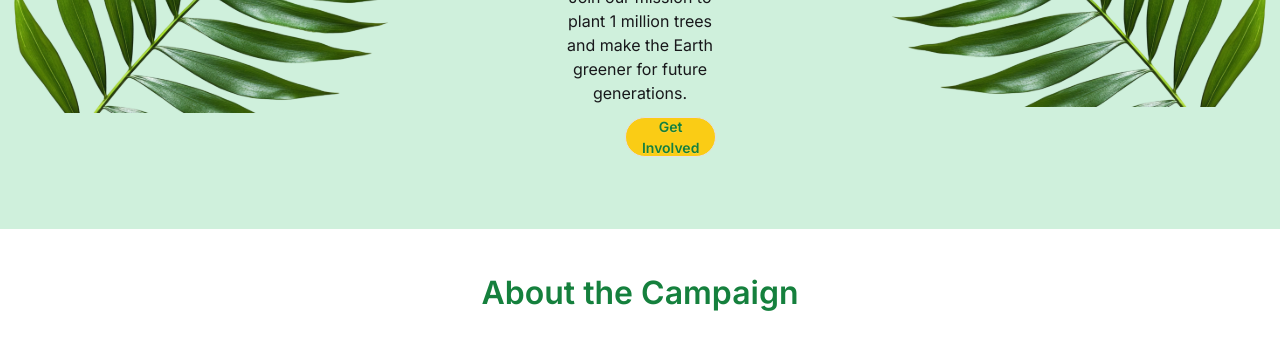
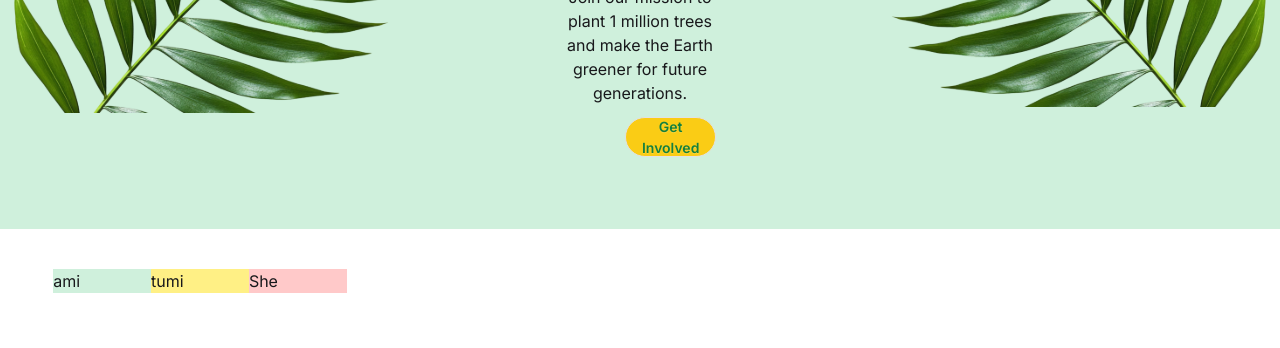
Before and after one commit to montaj25/assignment-06, a plain HTML site: page index.html in a window 1280 px wide. Shown: the part 452-800 px from the top of the page. Drawn offline with nearby package versions, Linux system fonts and the light colour scheme.

Commit message:
added the categories

```diff
--- a/index.html
+++ b/index.html
@@ -73,8 +73,106 @@
     </header>
     <main>
         <!-- Tree Container -->
-        <section id="tree-container">
-
+        <section id="tree-container" class=" w-11/12 mx-auto py-10 grid grid-cols-12">
+            <div class="bg-[#CFF0DC]">
+                <h1>ami</h1>
+                <!-- <h2>Categories</h2>
+                <ul>
+                    <li>All Trees</li>
+                    <li>Fruit Trees</li>
+                    <li>Flowering Trees</li>
+                </ul> -->
+            </div>
+            <div class="bg-yellow-200">
+                <h1>tumi</h1>
+                <!-- <div class="card bg-base-100 w-96 shadow-sm">
+                    <figure class="px-10 pt-10">
+                        <img src="https://img.daisyui.com/images/stock/photo-1606107557195-0e29a4b5b4aa.webp"
+                            alt="Shoes" class="rounded-xl" />
+                    </figure>
+                    <div class="card-body  text-left">
+                        <h2 class="card-title">Mango Tree</h2>
+                        <p>A fast-growing tropical tree that produces delicious, juicy mangoes during summer. Its dense
+                            green
+                        </p>
+                        <div class="flex justify-center items-center">
+                            <button class="bg-[#DCFCE7] p-2 rounded-full">Fruit Tree</button>
+                            <p class="ml-50">৳500</p>
+                        </div>
+                        <div class="">
+                            <button class="text-white bg-[#15803D] w-full btn rounded-full">Buy Now</button>
+                        </div>
+                    </div>
+                </div>
+                <div class="card bg-base-100 w-96 shadow-sm">
+                    <figure class="px-10 pt-10">
+                        <img src="https://img.daisyui.com/images/stock/photo-1606107557195-0e29a4b5b4aa.webp"
+                            alt="Shoes" class="rounded-xl" />
+                    </figure>
+                    <div class="card-body  text-left">
+                        <h2 class="card-title">Mango Tree</h2>
+                        <p>A fast-growing tropical tree that produces delicious, juicy mangoes during summer. Its dense
+                            green
+                        </p>
+                        <div class="flex justify-center items-center">
+                            <button class="bg-[#DCFCE7] p-2 rounded-full">Fruit Tree</button>
+                            <p class="ml-50">৳500</p>
+                        </div>
+                        <div class="">
+                            <button class="text-white bg-[#15803D] w-full btn rounded-full">Buy Now</button>
+                        </div>
+                    </div>
+                </div>
+                <div class="card bg-base-100 w-96 shadow-sm">
+                    <figure class="px-10 pt-10">
+                        <img src="https://img.daisyui.com/images/stock/photo-1606107557195-0e29a4b5b4aa.webp"
+                            alt="Shoes" class="rounded-xl" />
+                    </figure>
+                    <div class="card-body  text-left">
+                        <h2 class="card-title">Mango Tree</h2>
+                        <p>A fast-growing tropical tree that produces delicious, juicy mangoes during summer. Its dense
+                            green
+                        </p>
+                        <div class="flex justify-center items-center">
+                            <button class="bg-[#DCFCE7] p-2 rounded-full">Fruit Tree</button>
+                            <p class="ml-50">৳500</p>
+                        </div>
+                        <div class="">
+                            <button class="text-white bg-[#15803D] w-full btn rounded-full">Buy Now</button>
+                        </div>
+                    </div>
+                </div>
+                <div class="card bg-base-100 w-96 shadow-sm">
+                    <figure class="px-10 pt-10">
+                        <img src="https://img.daisyui.com/images/stock/photo-1606107557195-0e29a4b5b4aa.webp"
+                            alt="Shoes" class="rounded-xl" />
+                    </figure>
+                    <div class="card-body  text-left">
+                        <h2 class="card-title">Mango Tree</h2>
+                        <p>A fast-growing tropical tree that produces delicious, juicy mangoes during summer. Its dense
+                            green
+                        </p>
+                        <div class="flex justify-center items-center">
+                            <button class="bg-[#DCFCE7] p-2 rounded-full">Fruit Tree</button>
+                            <p class="ml-50">৳500</p>
+                        </div>
+                        <div class="">
+                            <button class="text-white bg-[#15803D] w-full btn rounded-full">Buy Now</button>
+                        </div>
+                    </div>
+                </div> -->
+            </div>
+            <aside class="bg-red-200">
+                <h1>She</h1>
+                <!-- <h2>Your Card</h2>
+                <div class="flex gap-30">
+                    <div>
+                        <h3>mango Tree</h3>
+                        <p>৳500 x 1</p>
+                    </div>
+                    <button class="btn btn-circle">✕</button>
+                </div> -->
+            </aside>
         </section>
         <!-- About the Campaign -->
         <section class="mx-80 pt-10 pb-24">
```
